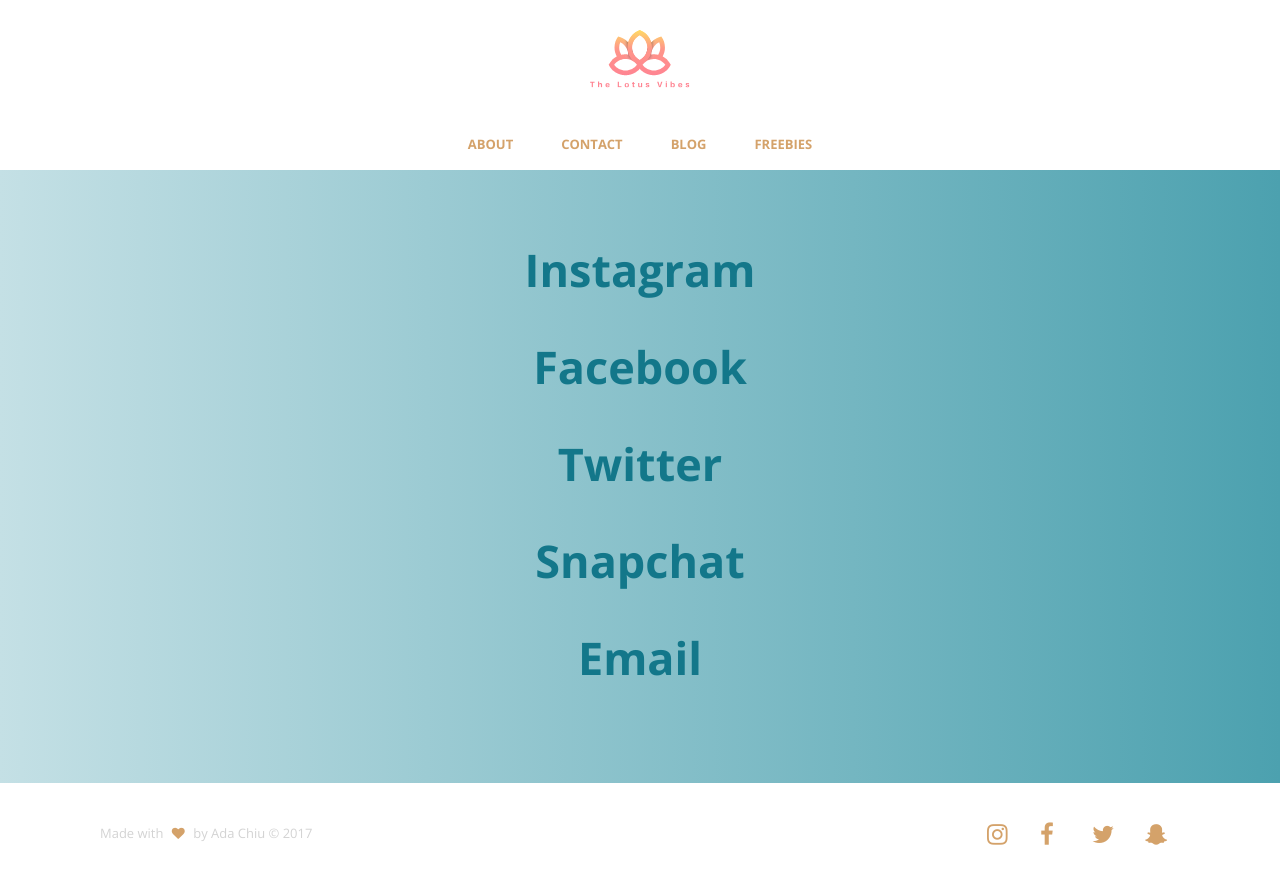
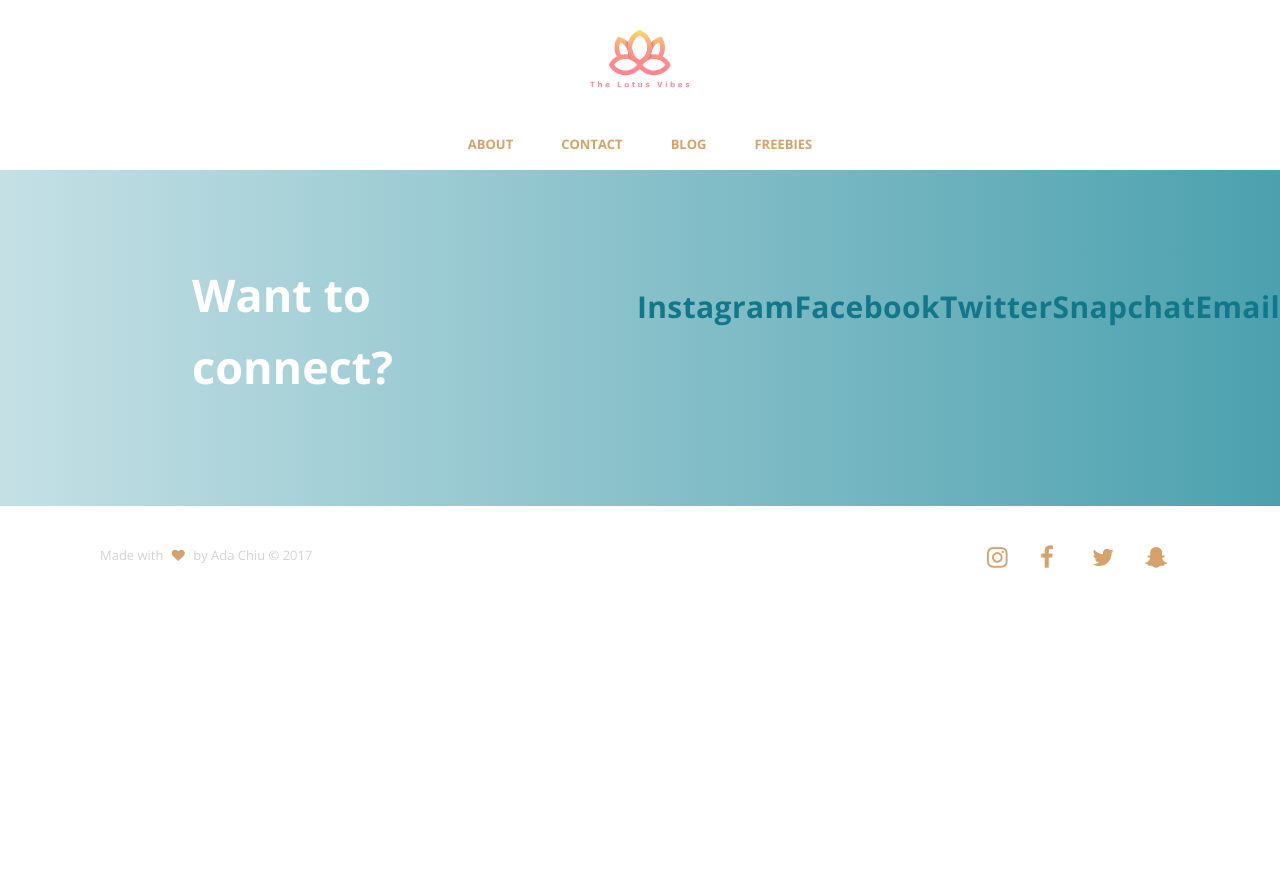
Before and after one commit to jsdelivrbot/thelotusvibes, a Jekyll site: the page built from contact/index.html, in a window 1280 px wide. Shown: the top 884 px of the page. Built offline with Jekyll 4.4.1, drawn with Linux system fonts in a browser that asks for light colours.

```diff
--- a/_includes/header.html
+++ b/_includes/header.html
@@ -1,8 +1,8 @@
 <header>
-  <div class="main-description gradient-aqua">
+  <div class="flex-header-dark gradient-aqua">
     <div>
-      <h1 class="header-text-large">The Lotus Vibes is a lifelong journey to mindfulness and happiness, inspired by timeless Buddhist wisdom.</h1>
-      <h1 class="header-text-large">Join the journey to live a positive lifestyle!</h1>
+      <h1>The Lotus Vibes is a lifelong journey to mindfulness and happiness, inspired by timeless Buddhist wisdom.</h1>
+      <h1>Join the journey to live a positive lifestyle!</h1>
     </div>
 
     <div class="main-share">
--- a/assets/css/3-page/_contact.scss
+++ b/assets/css/3-page/_contact.scss
@@ -1,7 +1,7 @@
 .contact-links {
   align-items: center;
   display: flex;
-  flex-direction: column;
+  flex-direction: row;
   height: auto;
 
   @media only screen
--- a/assets/css/main.css
+++ b/assets/css/main.css
@@ -431,6 +431,37 @@
   flex-direction: column;
   align-items: center; }
 
+.flex-header-dark {
+  width: 100%; }
+  .flex-header-dark h1, .flex-header-dark a {
+    color: #fff;
+    font-weight: 700; }
+  @media only screen and (min-width: 320px) {
+    .flex-header-dark {
+      padding: 0 8%;
+      display: flex;
+      flex-direction: column;
+      justify-content: center;
+      align-items: flex-start;
+      font-size: 0.5em; } }
+  @media only screen and (min-width: 768px) {
+    .flex-header-dark {
+      padding: 2% 13% 0;
+      font-size: 0.8em; } }
+  @media only screen and (min-width: 1024px) {
+    .flex-header-dark {
+      padding: 2% 12% 0; } }
+  @media only screen and (min-width: 1200px) {
+    .flex-header-dark {
+      padding: 2% 15% 1%;
+      font-size: 1em; } }
+  @media only screen and (min-width: 1600px) {
+    .flex-header-dark {
+      padding: 3% 20% 2%; } }
+  @media only screen and (min-width: 2304px) {
+    .flex-header-dark {
+      padding: 1% 25% 2%; } }
+
 .light-display-accent2 {
   color: #13778A;
   font-weight: 300;
@@ -469,7 +500,7 @@
   /* W3C, IE 10+/ Edge, Firefox 16+, Chrome 26+, Opera 12+, Safari 7+ */ }
 
 .geometric-bg {
-  background-image: url("/assets/img/geometry_@2X.png");
+  background-image: url("../../assets/img/geometry_@2X.png");
   background-repeat: repeat;
   background-blend-mode: multiply; }
 
@@ -590,36 +621,6 @@
     padding: 1rem 1.5rem; } }
 
 /* END DESKTOP MENU */
-.main-description {
-  width: 100%; }
-  .main-description h1 {
-    color: #fff; }
-  @media only screen and (min-width: 320px) {
-    .main-description {
-      padding: 0 8%;
-      display: flex;
-      flex-direction: column;
-      justify-content: center;
-      align-items: flex-start;
-      font-size: 0.5em; } }
-  @media only screen and (min-width: 768px) {
-    .main-description {
-      padding: 2% 13% 0;
-      font-size: 0.8em; } }
-  @media only screen and (min-width: 1024px) {
-    .main-description {
-      padding: 2% 12% 0; } }
-  @media only screen and (min-width: 1200px) {
-    .main-description {
-      padding: 2% 15% 1%;
-      font-size: 1em; } }
-  @media only screen and (min-width: 1600px) {
-    .main-description {
-      padding: 3% 20% 2%; } }
-  @media only screen and (min-width: 2304px) {
-    .main-description {
-      padding: 1% 25% 2%; } }
-
 .main-share a {
   color: #13778A; }
 
@@ -823,7 +824,7 @@
 .contact-links {
   align-items: center;
   display: flex;
-  flex-direction: column;
+  flex-direction: row;
   height: auto; }
   @media only screen and (min-width: 320px) {
     .contact-links {
--- a/contact/index.html
+++ b/contact/index.html
@@ -7,11 +7,14 @@
 {% include nav.html %}
 
 <div class="contact-links gradient-aqua">
-  <h1><a href="https://www.instagram.com/thelotusvibes" target="_blank">Instagram</a></h1>
-  <h1><a href="https://www.facebook.com/thelotusvibes" target="_blank">Facebook</a></h1>
-  <h1><a href="https://www.twitter.com/thelotusvibes" target="_blank">Twitter</a></h1>
-  <h1><a href="https://www.snapchat.com/add/ada.chiu" target="_blank">Snapchat</a></h1>
-  <h1><a href="mailto:hello@thelotusvibes.com">Email</a></h1>
+  <div class="flex-header-dark">
+  <h1>Want to connect?</h1>
+  </div>
+  <h3><a href="https://www.instagram.com/thelotusvibes" target="_blank">Instagram</a></h1>
+  <h3><a href="https://www.facebook.com/thelotusvibes" target="_blank">Facebook</a></h1>
+  <h3><a href="https://www.twitter.com/thelotusvibes" target="_blank">Twitter</a></h1>
+  <h3><a href="https://www.snapchat.com/add/ada.chiu" target="_blank">Snapchat</a></h1>
+  <h3><a href="mailto:hello@thelotusvibes.com">Email</a></h1>
 </div>
 
 {% include footer.html %}
```
Also changed, not shown: assets/css/1-base/_base.scss (+48 -1 lines), assets/css/2-home/_header.scss (+0 -45 lines).
